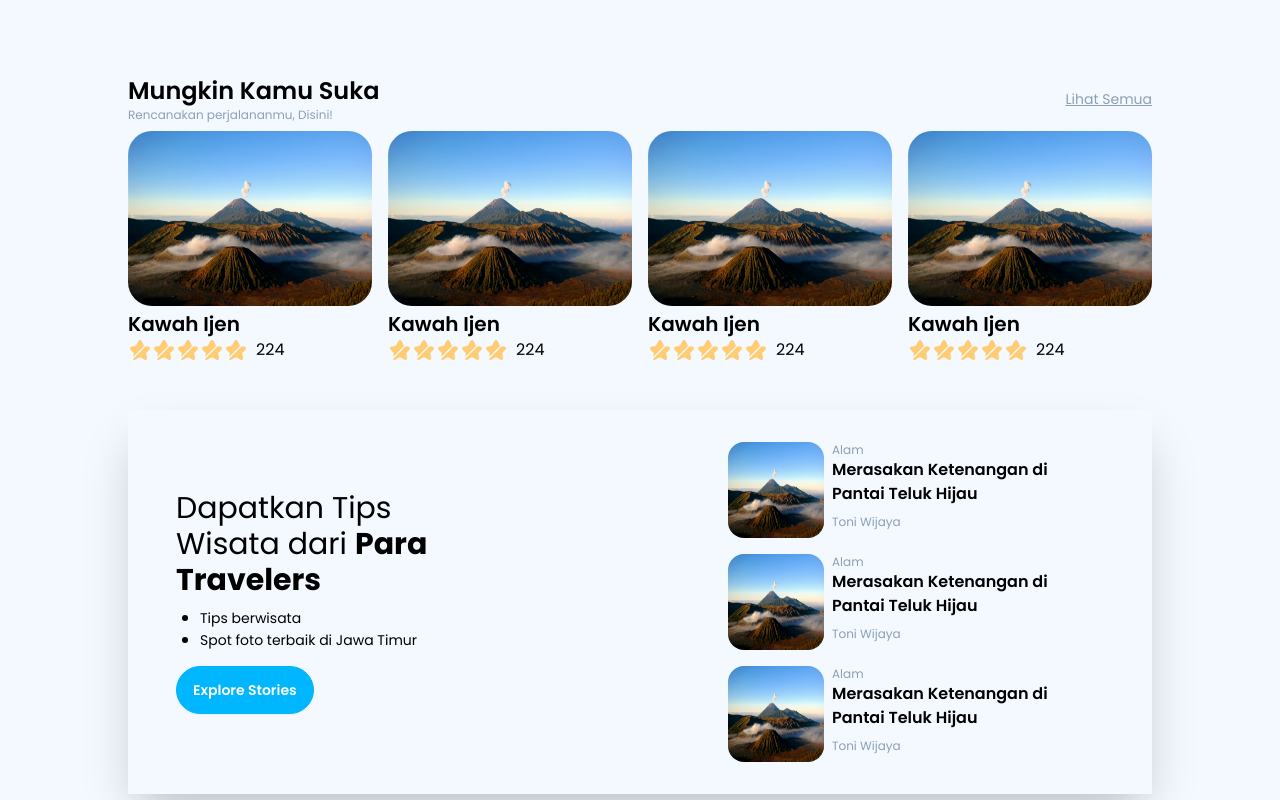
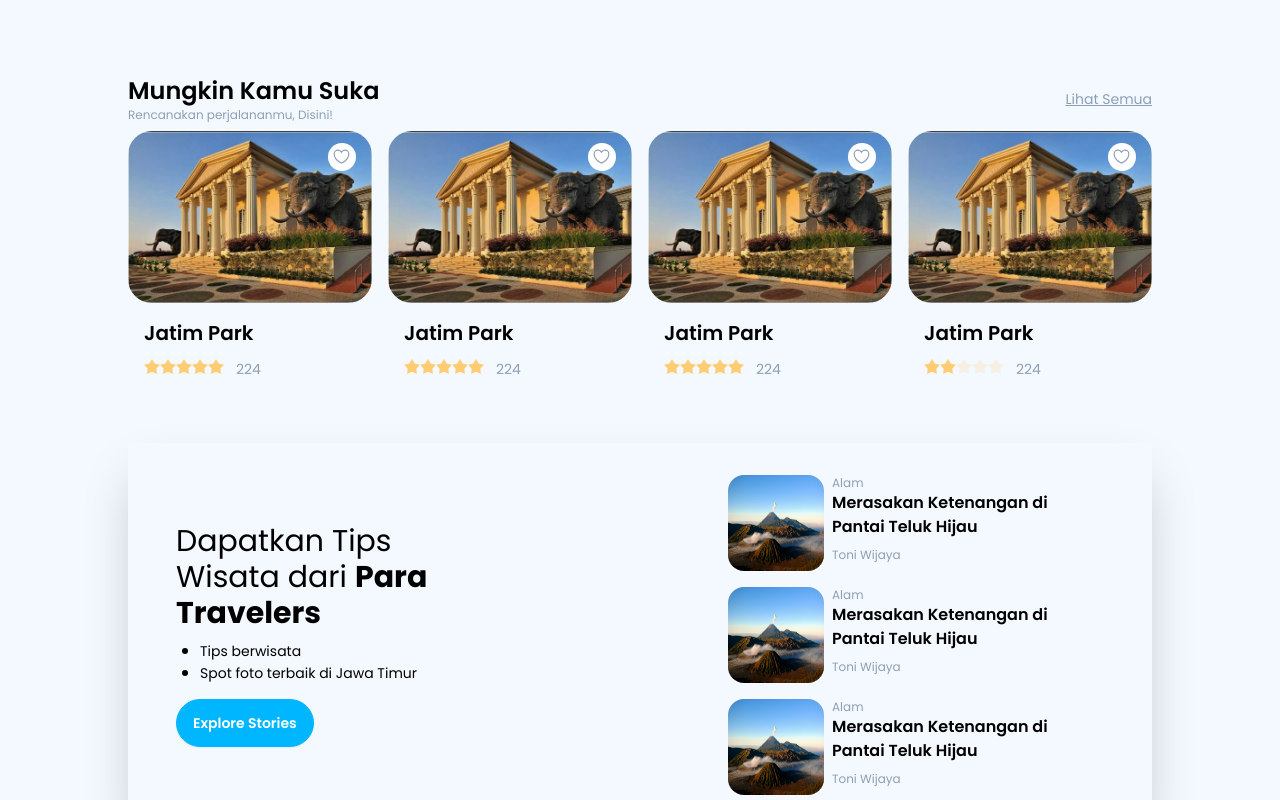
Before and after one commit to Sinduaditya/rusa, a React (Vite) app: page / in a window 1280 px wide. Shown: the part 2020-2820 px from the top of the page. Built offline with nearby package versions, Linux system fonts and the light colour scheme.

Commit message:
Memperbaiki responsive view HomePages

```diff
--- a/src/components/Home/GetTips.jsx
+++ b/src/components/Home/GetTips.jsx
@@ -4,7 +4,7 @@
     return (
         <>
             {/* Bagian Tips */}
-            <div className="flex font-poppins max-w-screen-lg mx-auto my-12 px-12 py-6  shadow-2xl justify-between">
+            <div className="grid gap-6 md:gap-0 lg:flex font-poppins max-w-screen-lg mx-auto my-12 px-12 py-6  shadow-2xl justify-between">
                 {/* bagian Text dan CTA */}
                 <div className="text-blue-950 grid gap-4  w-72 h-fit my-auto">
                     <div className="grid gap-2">
--- a/src/components/Home/Review.jsx
+++ b/src/components/Home/Review.jsx
@@ -24,7 +24,7 @@
                 </div>
                 {/* Review - End of Bagian Atas (Tulisan dan link "Lihat Semua") */}
                 {/* Review - Bagian Card */}
-                <div className="flex gap-4">
+                <div className="grid md:flex gap-2 md:gap-4">
                     <ReviewCard />
                     <ReviewCard />
                     <ReviewCard />
--- a/src/components/Home/WhatsNext.jsx
+++ b/src/components/Home/WhatsNext.jsx
@@ -4,7 +4,7 @@
     return (
         <>
             {/* Mungkin Kamu Suka - Start */}
-            <div className="grid gap-2 font-poppins max-w-screen-lg mx-auto my-6">
+            <div className="grid gap-8 md:gap-2 font-poppins max-w-screen-lg mx-auto my-6">
                 {/* Mungkin Kamu Suka - Bagian Atas (Tulisan dan link "Lihat Semua") */}
                 <div className="flex w-full justify-between">
                     <div className="">
@@ -23,7 +23,7 @@
                 </div>
                 {/* Mungkin Kamu Suka - End of Bagian Atas (Tulisan dan link "Lihat Semua") */}
                 {/* Mungkin Kamu Suka - Bagian Card */}
-                <div className=" w-full flex gap-4">
+                <div className="grid w-full px-8 md:p-0 md:flex gap-4 justify-center">
                     <WhatsNextCard />
                     <WhatsNextCard />
                     <WhatsNextCard />
--- a/src/components/Home/WhatsNextCard.jsx
+++ b/src/components/Home/WhatsNextCard.jsx
@@ -1,5 +1,6 @@
-import Bromo from "../../assets/gunung-bromo.jpg";
-import Star from "../../assets/star-1.svg";
+import JatimPark from "../../assets/jatim-park-2.jpg";
+import Love2 from "../../assets/heartko.svg";
+import React from "react";
 // import ZeroLove from "../assets/heartko.svg";
 
 function PopDestiCard() {
@@ -7,30 +8,49 @@
         <>
             {/* Card dari Destinasi Populer */}
             <a href="">
-                <div className="inline-grid gap-1">
-                    {/* Start Gambar */}
-                    <div>
+                <div className="card card-compact w-full relative">
+                    <figure className="relative">
                         <img
-                            className="w-[250px] h-[175px] rounded-3xl"
-                            src={Bromo}
-                            alt=""
+                            src={JatimPark}
+                            className="rounded-3xl  w-90"
+                            alt="Shoes"
                         />
-                    </div>
-                    {/* end Gambar */}
-                    {/* Start Keterangan */}
-                    <div className="font-poppins">
-                        <h1 className="text-xl font-poppins font-semibold text-sky-950">
-                            Kawah Ijen
-                        </h1>
-                        <div className="flex gap-2">
-                            <div className="flex">
-                                <img src={Star} alt="" />
-                                <img src={Star} alt="" />
-                                <img src={Star} alt="" />
-                                <img src={Star} alt="" />
-                                <img src={Star} alt="" />
+                        <div className="absolute rounded-3xl top-1 right-2 mt-2 mr-2 bg-white ">
+                            <img src={Love2} className="h-5 w-5 m-1" alt="" />
+                        </div>
+                    </figure>
+                    <div className="card-body">
+                        <h2 className="card-title">Jatim Park</h2>
+                        <div className="flex gap-3">
+                            <div className="rating rating-sm">
+                                <input
+                                    type="radio"
+                                    name="rating-6"
+                                    className="mask mask-star-2 bg-orange"
+                                />
+                                <input
+                                    type="radio"
+                                    name="rating-6"
+                                    className="mask mask-star-2 bg-orange"
+                                    checked
+                                />
+                                <input
+                                    type="radio"
+                                    name="rating-6"
+                                    className="mask mask-star-2 bg-orange"
+                                />
+                                <input
+                                    type="radio"
+                                    name="rating-6"
+                                    className="mask mask-star-2 bg-orange"
+                                />
+                                <input
+                                    type="radio"
+                                    name="rating-6"
+                                    className="mask mask-star-2 bg-orange"
+                                />
                             </div>
-                            <p>224</p>
+                            <p className="text-secondary">224</p>
                         </div>
                     </div>
                 </div>
```
